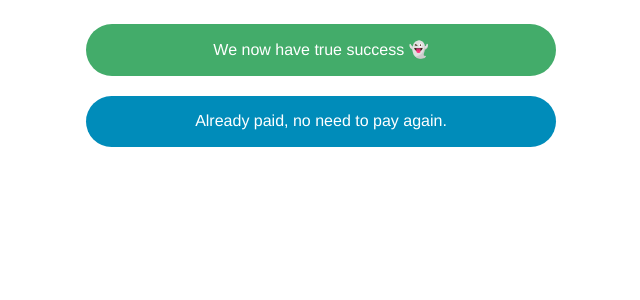
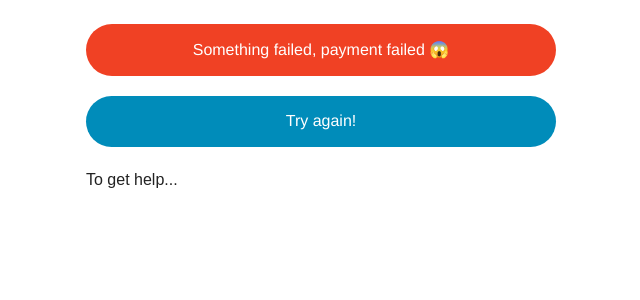
Before and after one commit to 46elks/battlehack, a Flask app: template templates/resultpage.html in a window 1280 px wide. Shown: the top 300 px of the page, without its empty margins (319-959 px from the left). Run offline with Flask 2, Linux system fonts and the light colour scheme; the template is opened without the code that fills it: most values are stand-ins (such as "Sample title", 1, 10 or a date in 2020); some web fonts are replaced.

Commit message:
reverted

```diff
--- a/templates/resultpage.html
+++ b/templates/resultpage.html
@@ -20,18 +20,39 @@ $(document).foundation();
 <div class="row">
 <div class="small-10 small-centered large-6 large-centered columns">
 
+{% if good %}
        <div class="row">
             <div class="small-12 large-12 columns">
                <span class="success round button expand">We now have true success 👻</span>
             </div>
        </div>
 
-
+{% elif paid %}
         <div class="row">
             <div class="small-12 large-12 columns">
                <span class="round button expand">Already paid, no need to pay again.</span>
             </div>
        </div>
+{% else %}
+       <div class="row">
+            <div class="small-12 large-12 columns">
+               <span class="alert round button expand">Something failed, payment failed 😱</span>
+            </div>
+       </div>
+
+
+       <div class="row">
+            <div class="small-12 large-12 columns">
+               <span class="button round expand">Try again!</span>
+            </div>
+       </div>
+
+       <div class="row">
+            <div class="small-12 large-12 columns">
+               <p>To get help...</p>
+            </div>
+       </div>
+{% endif %}
 
     <input type="hidden" value="{{uri}}" name="paytoken" />
    </form>
```
